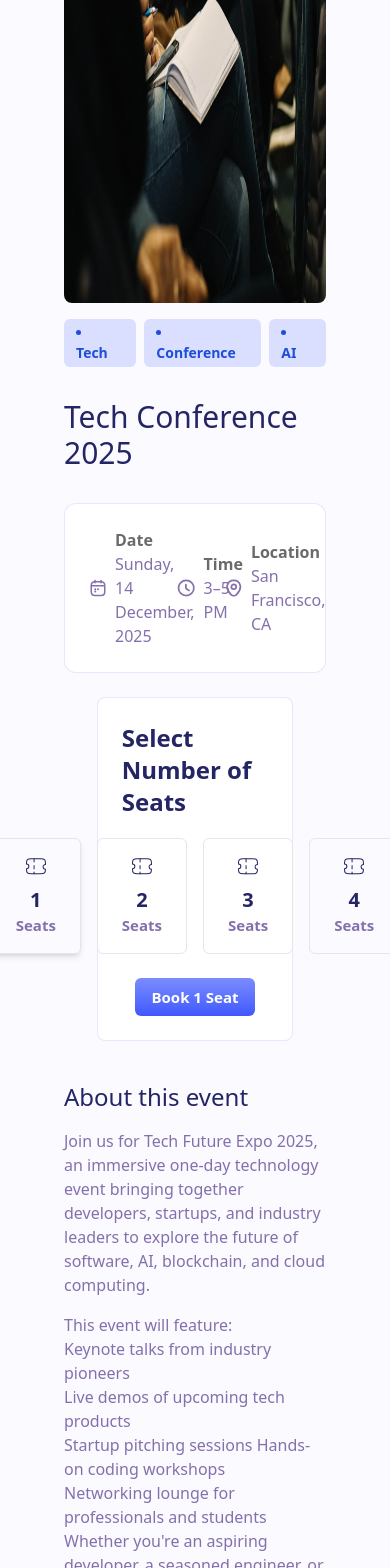
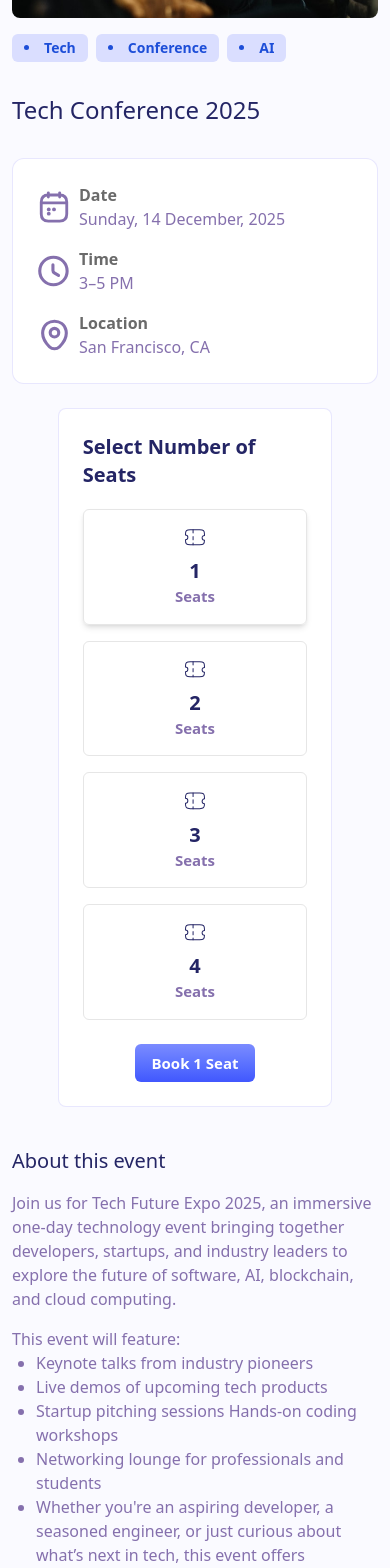
Before and after one commit to Rubaeid-Sanjid/Event-Buddy-Event-Booking-System, a Next.js app: page /EventDetails/1 in a window 390 px wide. Shown: the part 432-2000 px from the top of the page. Built offline with nearby package versions, Linux system fonts and the light colour scheme.

Commit message:
footer and event details responsive

```diff
--- a/src/app/EventDetails/[id]/page.tsx
+++ b/src/app/EventDetails/[id]/page.tsx
@@ -38,7 +38,7 @@ const page = ({ params }: PageProps) => {
   return (
     <div className="text-[#242565]">
       <Navbar></Navbar>
-      <main className="px-16 my-10">
+      <main className="lg:px-16 px-3 my-10">
         <Link href={"/"} className="flex items-center gap-1 mb-5">
           <Image
             src={"/arrow-left.svg"}
@@ -56,7 +56,7 @@ const page = ({ params }: PageProps) => {
             alt="Event image"
             width={1232}
             height={585}
-            className="w-full h-[585px]"
+            className="w-full lg:h-[585px] h-[300px]"
             priority
           />
         </div>
@@ -72,12 +72,12 @@ const page = ({ params }: PageProps) => {
           ))}
         </div>
 
-        <h2 className="lg:text-4xl font-medium text-3xl my-8">
+        <h2 className="lg:text-4xl font-medium text-2xl my-8">
           Tech Conference 2025
         </h2>
 
         {/* Date, Time, Location info card */}
-        <div className="bg-[#FFFFFF] flex justify-between border border-[#BDBBFB59] rounded-xl p-6 mb-6 text-[16px] font-semibold">
+        <div className="bg-[#FFFFFF] flex lg:flex-row flex-col lg:gap-0 gap-4 justify-between border border-[#BDBBFB59] rounded-xl p-6 mb-6 text-[16px] font-semibold">
           <div className="flex items-center gap-2">
             <Image src="/calendar-2.svg" alt="Date" width={34} height={34} />
             <div>
@@ -112,7 +112,7 @@ const page = ({ params }: PageProps) => {
 
         {/* About event */}
         <div className="">
-          <h3 className="text-2xl font-medium mb-4">About this event</h3>
+          <h3 className="lg:text-2xl text-xl font-medium mb-4">About this event</h3>
           <h4 className="text-[#8570AD]">
             <p className="mb-4">
               Join us for Tech Future Expo 2025, an immersive one-day technology
@@ -120,13 +120,13 @@ const page = ({ params }: PageProps) => {
               to explore the future of software, AI, blockchain, and cloud
               computing.
             </p>
-            <ul className="mb-4">
+            <ul className="mb-4 list-disc">
               This event will feature:
-              <li>Keynote talks from industry pioneers </li>
-              <li>Live demos of upcoming tech products </li>
-              <li>Startup pitching sessions Hands-on coding workshops </li>
-              <li>Networking lounge for professionals and students </li>
-              <li>
+              <li className="ml-6">Keynote talks from industry pioneers </li>
+              <li className="ml-6">Live demos of upcoming tech products </li>
+              <li className="ml-6">Startup pitching sessions Hands-on coding workshops </li>
+              <li className="ml-6">Networking lounge for professionals and students </li>
+              <li className="ml-6">
                 Whether you're an aspiring developer, a seasoned engineer, or
                 just curious about what’s next in tech, this event offers
                 something for everyone.{" "}
@@ -140,7 +140,7 @@ const page = ({ params }: PageProps) => {
         </div>
 
         {/* Spot Left */}
-        <div className="flex justify-between text-[#8570AD] text-2xl font-medium border-t border-[#F1F0F9] pt-3 mt-24 mb-10">
+        <div className="flex justify-between text-[#8570AD] lg:text-2xl text-xl font-medium border-t border-[#F1F0F9] pt-3 mt-24 mb-10">
           <div className="flex items-center gap-1">
             <Image
               src={"/solar_chair-linear.svg"}
--- a/src/components/SelectSeatSection/SelectSeatSection.tsx
+++ b/src/components/SelectSeatSection/SelectSeatSection.tsx
@@ -8,14 +8,14 @@ const SelectSeatSection = () => {
   const seats: number[] = [1, 2, 3, 4];
   return (
     <div className="bg-white rounded-lg p-6 mb-10 border border-[#BDBBFB59] w-3/4 mx-auto">
-      <h3 className="text-2xl font-semibold mb-5">Select Number of Seats</h3>
+      <h3 className="lg:text-2xl text-xl font-semibold mb-5">Select Number of Seats</h3>
 
-      <div className="flex justify-center gap-4 mb-6">
+      <div className="flex lg:flex-row flex-col justify-center gap-4 mb-6">
         {seats.map((seat, idx) => (
           <button
             key={idx}
             onClick={() => setSelectedSeats(seat)}
-            className={`flex flex-col items-center justify-center cursor-pointer rounded-md border border-[#E6E6E6] px-6 py-4 w-[204px]
+            className={`flex flex-col items-center justify-center cursor-pointer rounded-md border border-[#E6E6E6] px-6 py-4 lg:w-[204px]
                   ${
                     selectedSeats === seat
                       ? "border-[#8570AD] shadow-md"
```
Also changed, not shown: src/components/Footer/Footer.tsx (+6 -6 lines).
